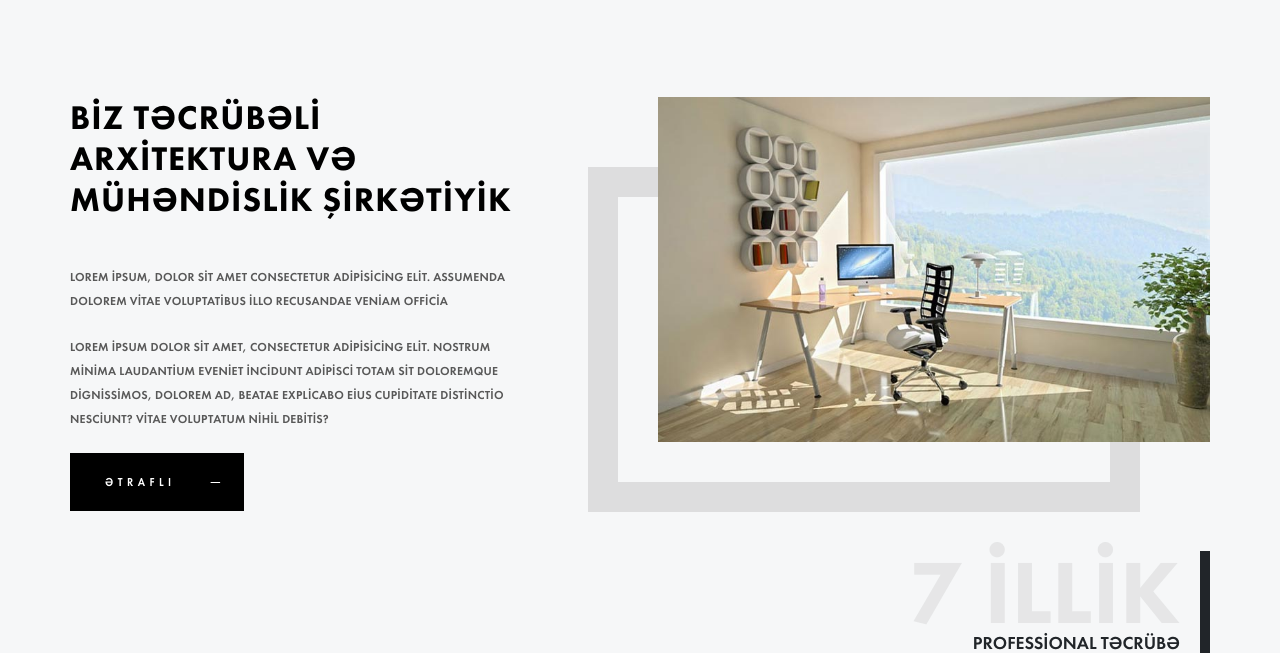
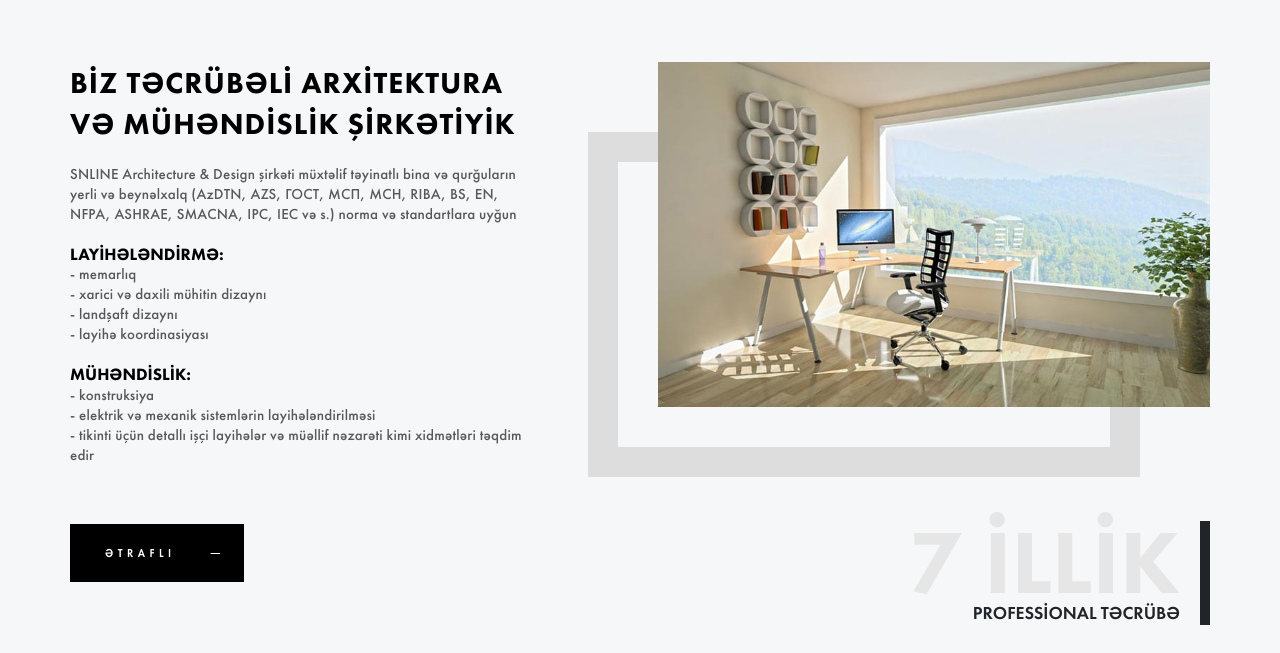
Before and after one commit to Gunay93/snline, a plain HTML site: page index.html in a window 1280 px wide. Shown: the part 763-1416 px from the top of the page. Drawn offline with Linux system fonts and the light colour scheme; a web font is replaced by a local one.

Commit message:
Commit26

```diff
--- a/css/style.css
+++ b/css/style.css
@@ -817,15 +817,15 @@ footer {
 /* About */
 #about{
     background-color: #f6f7f8;
-    padding: 100px 0 50px;
+    padding: 65px 0 30px;
 }
 #about h1{
     text-transform: uppercase;
     font-family: 'FTN_heavy';
-    font-size: 34px;
+    font-size: 30px;
     line-height: 41px;
     color: black;
-    margin-bottom: 45px;
+    margin-bottom: 20px;
     letter-spacing: 1px;
 }
 .about-img{
@@ -849,13 +849,21 @@ footer {
     -ms-transform: scale(2);
     transform: scale(2);
 }
-#about p{
+#about p,#about li{
     letter-spacing: 0.2px;
-    text-transform: uppercase;
-    font-size: 12px;
+    font-size: 15px;
     color: #585858;
-    line-height: 24px;
-    margin-bottom: 22px;
+    font-family: 'FTN_medium';
+    line-height: 20px;
+    margin-bottom: 0px;
+}
+#about ul{padding:0}
+#about h6{
+    font-family: FTN_heavy;
+    font-size: 17px;
+    color: black;
+    margin-bottom:0;
+    margin-top:20px
 }
 .about-img:after {
     content: "";
--- a/index.html
+++ b/index.html
@@ -131,9 +131,25 @@
           <div class="col-lg-5 animated addanim1">
             <div class="about-text">
               <h1>Biz təcrübəli arxitektura və mühəndislik şirkətiyik</h1>
-              <p>Lorem ipsum, dolor sit amet consectetur adipisicing elit. Assumenda dolorem vitae voluptatibus illo recusandae veniam officia </p>
-              <p>Lorem ipsum dolor sit amet, consectetur adipisicing elit. Nostrum minima laudantium eveniet incidunt adipisci totam sit doloremque dignissimos, dolorem ad, beatae explicabo eius cupiditate distinctio nesciunt? Vitae voluptatum nihil debitis?</p>
-              <a href="/about/" class="more"><span>Ətraflı</span><em></em></a>
+              <p>SNLINE Architecture & Design şirkəti müxtəlif təyinatlı bina və qurğuların yerli və beynəlxalq (AzDTN, AZS, ГОСТ, МСП, МСН, RIBA, BS, EN, NFPA, ASHRAE, SMACNA, IPC, IEC və s.) norma və standartlara uyğun</p>
+                <h6>LAYİHƏLƏNDİRMƏ:</h6>
+                <p>
+                  <ul>
+                    <li>- memarlıq</li>
+                    <li>- xarici və daxili mühitin dizaynı</li>
+                    <li>- landşaft dizaynı</li>
+                    <li>- layihə koordinasiyası</li>
+                  </ul>
+                </p>
+
+                <h6>MÜHƏNDİSLİK:</h6>
+                <p>
+                  <ul>
+                    <li>- konstruksiya</li>
+                    <li>- elektrik və mexanik sistemlərin layihələndirilməsi</li>
+                    <li> - tikinti üçün detallı işçi layihələr və müəllif nəzarəti kimi xidmətləri təqdim edir</li>
+                  </ul>
+               </p>
             </div>
           </div>
           <div class="col-lg-7 animated addanim2">
@@ -143,10 +159,16 @@
               </div>
             </div>
           </div>
-          <div class="col-lg-12">
-            <div class="text-right text-uppercase about-slogan animated">
-              <strong>7 illik</strong>
-                <span class="text-black">Professional təcrübə</span>
+          </div>
+          <div class="row align-items-center">
+            <div class="col-lg-6">
+              <a href="/about/" class="more"><span>Ətraflı</span><em></em></a>
+            </div>
+            <div class="col-lg-6">
+              <div class="text-right text-uppercase about-slogan animated">
+                <strong>7 illik</strong>
+                  <span class="text-black">Professional təcrübə</span>
+              </div>
             </div>
           </div>
         </div>
```
